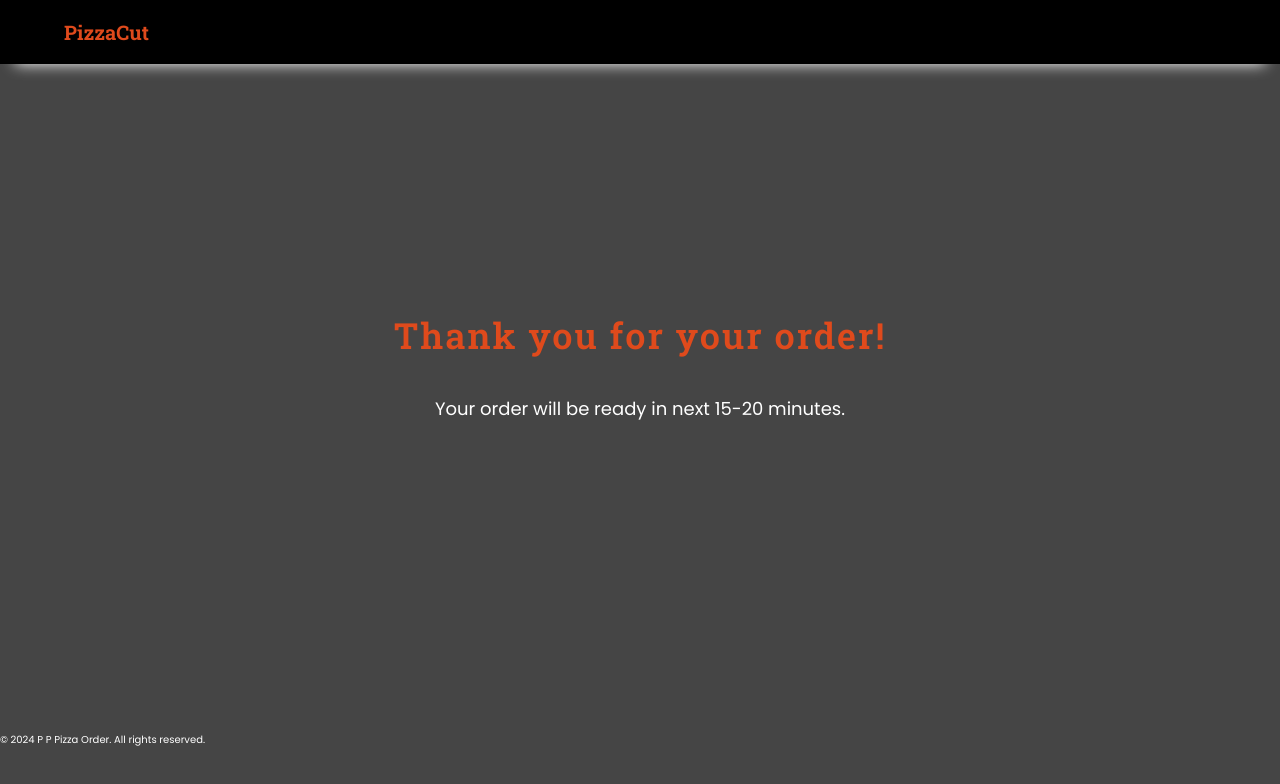
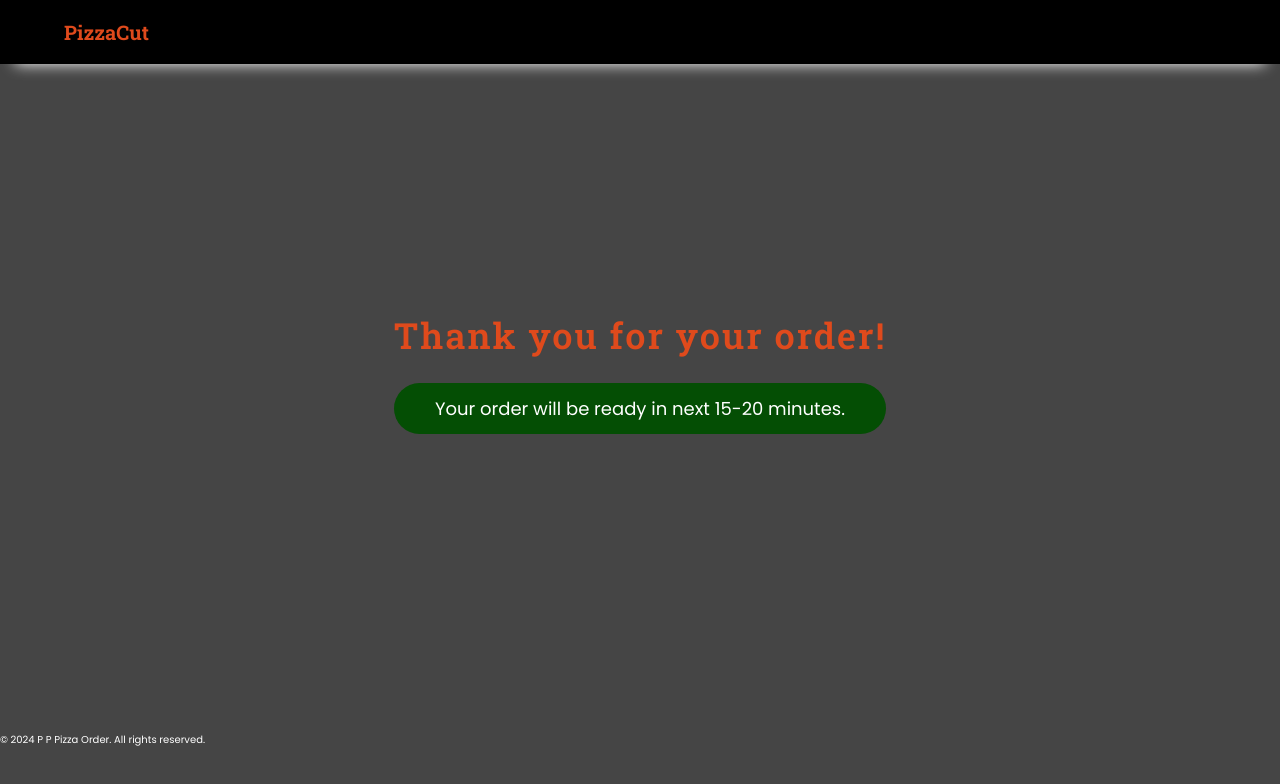
Before and after one commit to bgadkane27/Pizza-App, a React (Vite) app: page /thanks in a window 1280 px wide. Shown: the top 784 px of the page. Built offline with nearby package versions, Linux system fonts and the light colour scheme; a web font is replaced by a local one.

Commit message:
styles added

```diff
--- a/src/App.css
+++ b/src/App.css
@@ -175,6 +175,16 @@ li a {
     font-size: 1.2rem;
   }
 
+  .error-message{
+    font-size: 1.2rem;
+    border: 1px solid var(--head-color);
+    border-radius: 10rem;
+    -webkit-border-radius: 10rem;
+    -moz-border-radius: 10rem;
+    -ms-border-radius: 10rem;
+    -o-border-radius: 10rem;
+  }
+
   .btn {
     margin: 2.4rem 0;
   }
@@ -193,4 +203,13 @@ li a {
     font-size: 3.6rem;
     font-weight: 600;
   }
+
+  .title{
+    background: #044e04;
+    border-radius: 10rem;
+    -webkit-border-radius: 10rem;
+    -moz-border-radius: 10rem;
+    -ms-border-radius: 10rem;
+    -o-border-radius: 10rem;
 }
+}
```
